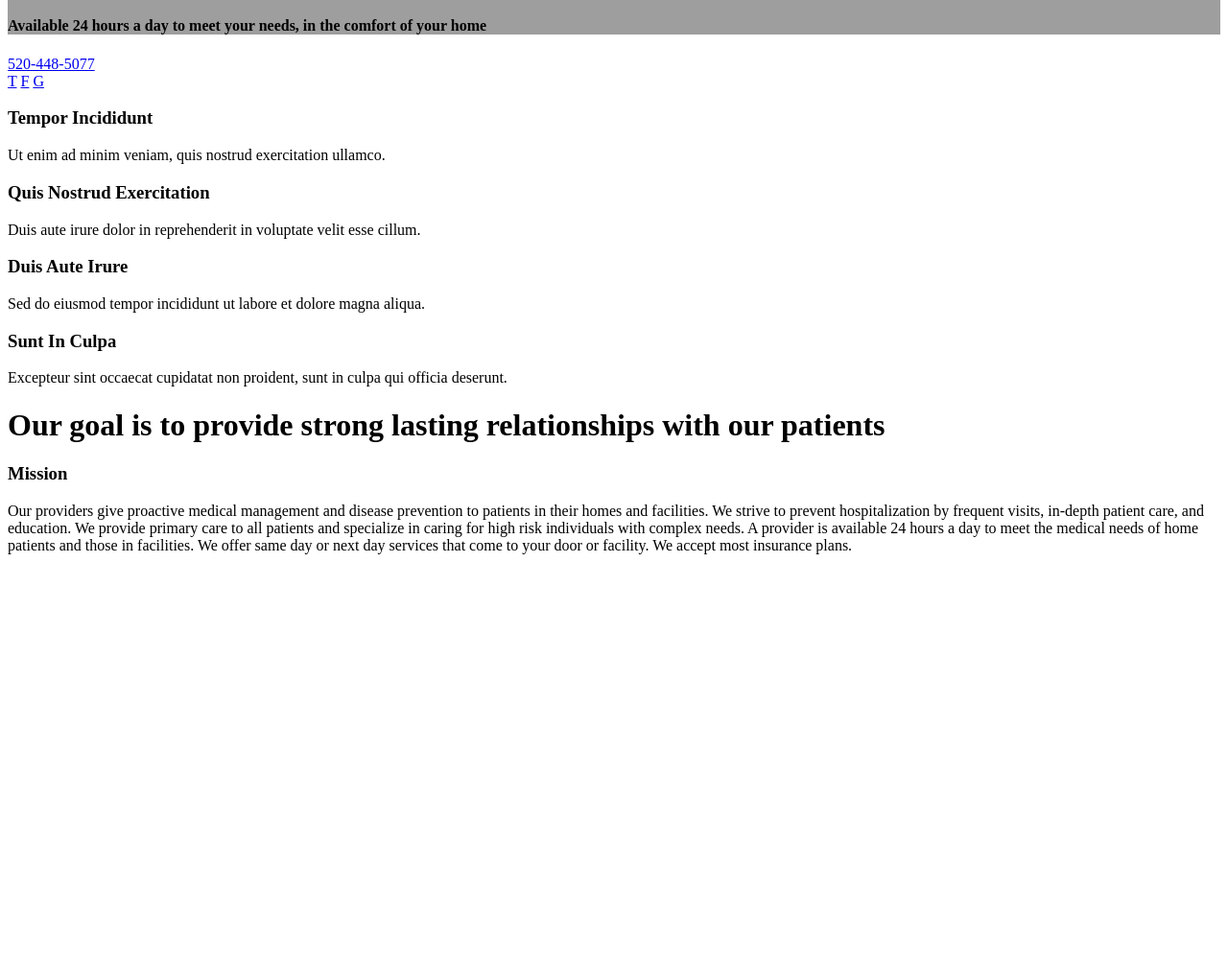
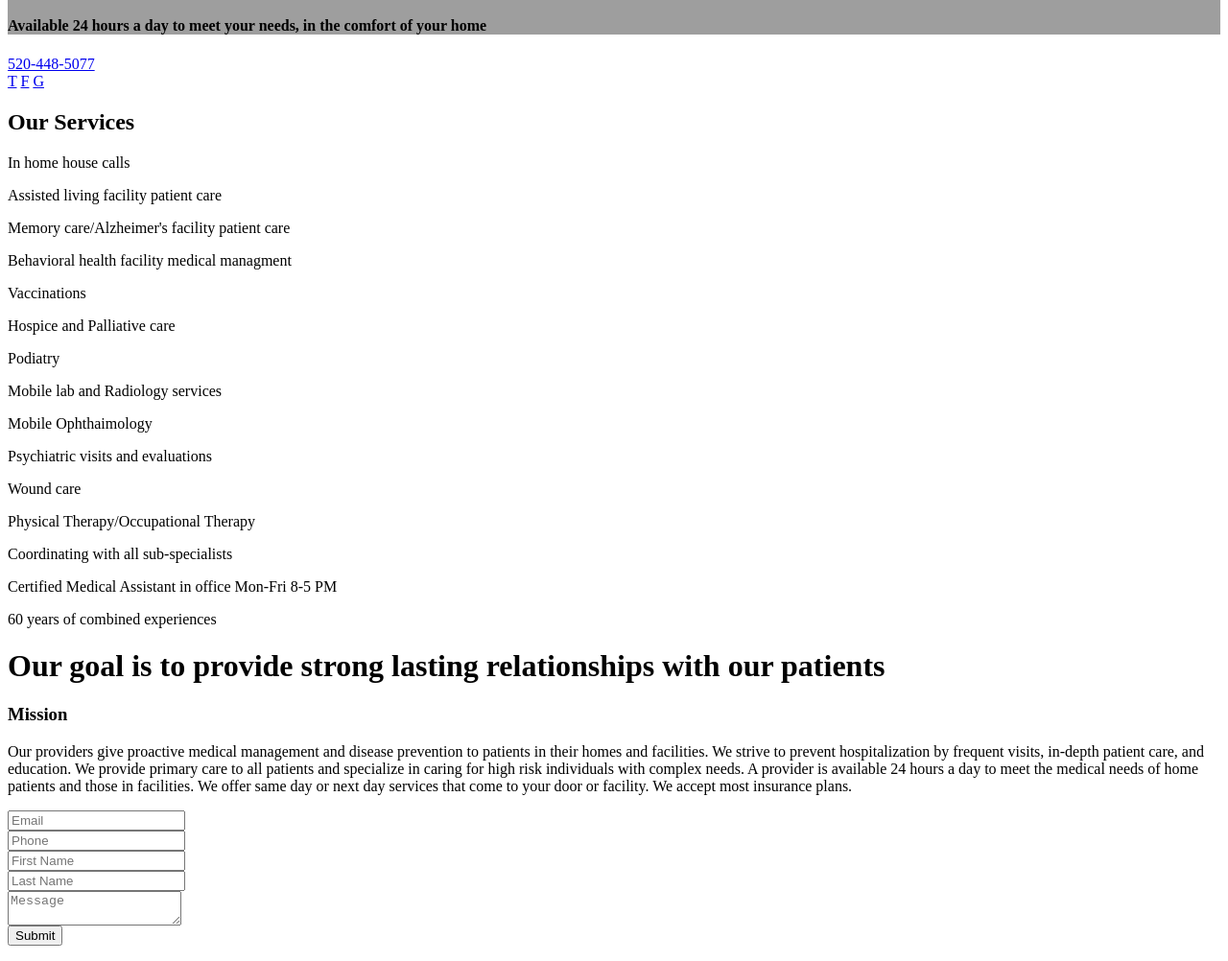
Before and after one commit to WebCab-Design/newcreationhealthcare.com, a website: page src/index.v.html in a window 1280 px wide. Shown: the part 48-1050 px from the top of the page at 96% size. Before the commit the page ends 800 px from the top, so only its background shows below. Drawn offline with Linux system fonts and the light colour scheme; grey boxes are pictures that could not be loaded.

Commit message:
cleaned and added styles, added connect bar dynamic, moved contact form

```diff
--- a/src/index.less
+++ b/src/index.less
@@ -1,15 +1,17 @@
+@gray: #898989;
+@black: #444444;
 @green: #6dbf52;
-@black: #444;
-@gray: #898989;
 @transparent-gray: rgba(137, 137, 137, 0.1);
 
-
-html {
-  box-sizing: border-box;
+html, body {
+	max-width: 100%;
+	overflow-x: hidden;
+	box-sizing: border-box;
 }
 *, *:before, *:after {
 	margin: 0;
 	padding: 0;
+	color: @black;
 	box-sizing: inherit;
 	font-family: sans-serif;
     transition: all 300ms ease;
@@ -17,25 +19,20 @@ html {
     -moz-transition: all 300ms ease;
     -webkit-transition: all 300ms ease;
 }
-
-html, body {
-	max-width: 100%;
-	overflow-x: hidden;
-}
-header {
-	// margin-top: 3rem;
-}
-main {
-}
 h1 {
 	color: @green;
 	font-size: 2.5rem;
-
 }
 h2 {
+	color: @black;
 	font-size: 2rem;
 }
+h3 {
+	color: @black;
+	font-size: 1.5rem;
+}
 h4 {
+	color: @black;
 	font-weight: 100;
 	font-size: 1.2rem;
 }
@@ -60,17 +57,22 @@ hr {
 	border-bottom: solid 1px @green;
 }
 .connect {
+	min-height: 55px;
+}
+.connect-wrap {
 	width: 100%;
-	background-color: @transparent-gray;
+	background-color: whitesmoke;
+	box-shadow: 0 1px 3px rgba(0, 0, 0, 0);
 }
-.connect a {
-
+.connect-wrap.active {
+	top: 0;
+	position: fixed;
+	box-shadow: 0 1px 3px rgba(0, 0, 0, 0.1);
 }
 .media a {
-	color: black;
+	color: @black;
+	padding: 1rem;
 	font-weight: bold;
-	background-color: whitesmoke;
-	padding: 1rem;
 }
 .media a:hover {
 	color: white;
@@ -85,24 +87,15 @@ hr {
 	background: #d94a39;
 }
 .phone {
+	color: @green;
+	margin: 0.5rem;
+	padding: 0.5rem;
 	font-weight: bold;
 	border: 1px solid @green;
-	margin: 0.5rem;
-	padding: 0.5rem;
-	color: @green;
 	&:hover {
+		text-decoration: none;
 		background-color: lighten(@green, 40%);
-		text-decoration: none;
 	}
-}
-.nav-bar {
-	padding: 1rem 0;
-}
-.nav-list-main {
-	background-color: white;
-}
-.nav-list-main.active {
-	box-shadow: 0 3px 3px rgba(0, 0, 0, 0.1);
 }
 .logo {
 	padding: 0.75rem;
@@ -117,13 +110,13 @@ hr {
 	border-radius: 1px;
 	padding: 0.5rem 1rem;
 	display: inline-block;
-	border: solid 1px black;
+	border: solid 1px @black;
 	background-color: transparent;
 }
 .button:hover {
 	color: white;
 	text-decoration: none;
-	background-color: black;
+	background-color: @black;
 }
 .top {
 	padding: 3rem;
@@ -139,9 +132,9 @@ hr {
 .paralax > div {
 	padding-top: 15rem;
 	> div {
+		padding: 1rem;
+		margin-left: 3%;
 		background-color: rgba(0,0,0,0.5);
-		margin-left: 3%;
-		padding: 1rem;
 		h1, h4 {
 			color: white !important;
 			text-align: left;
@@ -153,62 +146,68 @@ hr {
 	padding: 1rem;
 }
 .tiles > div > div {
-	margin: 0.5rem;
-	padding: 3rem;
-	background-color: whitesmoke;
+	margin: 0.25rem;
+	padding: 1.5rem;
+	word-wrap: break-word;
+	background-color: lighten(@green, 40%);
+	box-shadow: 0 3px 3px rgba(0, 0, 0, 0);
+	&:hover {
+		box-shadow: 0 3px 3px rgba(0, 0, 0, 0.1);
+	}
 }
 
 .paragraph {
 	padding: 3rem;
-
-	> div > div {
-		vertical-align: middle;
-	}
+}
+.paragraph > div > div {
+	vertical-align: middle;
 }
 
-// contact
+.services > h2 {
+	margin: 3rem auto;
+	display: block;
+	text-align: center;
+}
+
 .contact {
 	margin: 1rem;
     padding: 1rem;
+}
+.contact textarea {
+	max-width: 100%;
+	transition: none;
 }
 .contact input, .contact textarea {
 	width: 100%;
 	margin: 0.5rem;
 	padding: 0.5rem;
-}
-.contact textarea {
-	max-width: 100%;
-	transition: none;
-	-ms-transition: none;
-	-moz-transition: none;
-	-webkit-transition: none;
+	border-width: 1px;
+	border-color: @black;
 }
 
 .copyright {
 	padding: 1rem;
 	background-color: @black;
-	a {
-		color: white;
-	}
-
+}
+.copright a {
+	color: white;
 }
 
 footer > div:nth-child(1) > div {
 	padding: 3%;
 }
 footer > div:nth-child(1) > div:nth-child(1) {
-	h2 {
-		// color: lighten(@green, 30%);
-		color: white;
-	}
 	text-align: center;
 	background-color: @green;
 	.button {
+		color: white;
 		border: solid 1px white;
-		color: white;
 		&:hover {
 			background-color: lighten(@green, 10%);
 		}
+	}
+	h2 {
+		color: white;
 	}
 }
 footer > div:nth-child(1) > div:nth-child(2) {
--- a/src/index.v.html
+++ b/src/index.v.html
@@ -17,7 +17,9 @@
 		</div> -->
 	</div>
 </div>
+
 <div class="connect">
+	<div class="connect-wrap">
 		<div class="row">
 			<div class="col-xs-6 start-xs">
 				<a class="phone" href="tel:5204485077">520-448-5077</a>
@@ -29,24 +31,57 @@
 			</div>
 		</div>
 	</div>
+</div>
 
+<div class="services">
+	<h2>Our Services</h2>
 	<div class="tiles">
-	<div class="row around-xs">
-		<div class="col-xs-10 col-sm-5 center-xs">
-			<h3>Tempor Incididunt</h3>
-			<p>Ut enim ad minim veniam, quis nostrud exercitation ullamco.</p>
+		<div class="row center-xs">
+			<div class="col-xs-9 col-sm-3 col-md-2">
+				<p>In home house calls</p>
 			</div>
-		<div class="col-xs-10 col-sm-5 center-xs">
-			<h3>Quis Nostrud Exercitation</h3>
-			<p>Duis aute irure dolor in reprehenderit in voluptate velit esse cillum.</p>
+			<div class="col-xs-9 col-sm-3 col-md-2">
+				<p>Assisted living facility patient care</p>
 			</div>
-		<div class="col-xs-10 col-sm-5 center-xs">
-			<h3>Duis Aute Irure</h3>
-			<p>Sed do eiusmod tempor incididunt ut labore et dolore magna aliqua.</p>
+			<div class="col-xs-9 col-sm-3 col-md-2">
+				<p>Memory care/Alzheimer's facility patient care</p>
 			</div>
-		<div class="col-xs-10 col-sm-5 center-xs">
-			<h3>Sunt In Culpa</h3>
-			<p>Excepteur sint occaecat cupidatat non proident, sunt in culpa qui officia deserunt.</p>
+			<div class="col-xs-9 col-sm-3 col-md-2">
+				<p>Behavioral health facility medical managment</p>
+			</div>
+			<div class="col-xs-9 col-sm-3 col-md-2">
+				<p>Vaccinations</p>
+			</div>
+			<div class="col-xs-9 col-sm-3 col-md-2">
+				<p>Hospice and Palliative care</p>
+			</div>
+			<div class="col-xs-9 col-sm-3 col-md-2">
+				<p>Podiatry</p>
+			</div>
+			<div class="col-xs-9 col-sm-3 col-md-2">
+				<p>Mobile lab and Radiology services</p>
+			</div>
+			<div class="col-xs-9 col-sm-3 col-md-2">
+				<p>Mobile Ophthaimology</p>
+			</div>
+			<div class="col-xs-9 col-sm-3 col-md-2">
+				<p>Psychiatric visits and evaluations</p>
+			</div>
+			<div class="col-xs-9 col-sm-3 col-md-2">
+				<p>Wound care</p>
+			</div>
+			<div class="col-xs-9 col-sm-3 col-md-2">
+				<p>Physical Therapy/Occupational Therapy</p>
+			</div>
+			<div class="col-xs-9 col-sm-3 col-md-2">
+				<p>Coordinating with all sub-specialists</p>
+			</div>
+			<div class="col-xs-9 col-sm-3 col-md-2">
+				<p>Certified Medical Assistant in office Mon-Fri 8-5 PM</p>
+			</div>
+			<div class="col-xs-9 col-sm-3 col-md-2">
+				<p>60 years of combined experiences</p>
+			</div>
 		</div>
 	</div>
 </div>
@@ -62,3 +97,32 @@
 		</div>
 	</div>
 </div>
+
+<form class="contact">
+	<div class="row center-xs">
+		<div class="col-xs-10 col-sm-5">
+			<input type="email" name="email" placeholder="Email" required>
+		</div>
+		<div class="col-xs-10 col-sm-5">
+			<input type="tel" name="phone" placeholder="Phone" required>
+		</div>
+	</div>
+	<div class="row center-xs">
+		<div class="col-xs-10 col-sm-5">
+			<input type="text" name="first name" placeholder="First Name" required>
+		</div>
+		<div class="col-xs-10 col-sm-5">
+			<input type="text" name="last name" placeholder="Last Name" required>
+		</div>
+	</div>
+	<div class="row center-xs">
+		<div class="col-xs-10">
+			<textarea name="message" placeholder="Message"></textarea>
+		</div>
+	</div>
+	<div class="row center-xs">
+		<div class="col-xs-10">
+			<button class="button" type="submit">Submit</button>
+		</div>
+	</div>
+</form>
```
Also changed, not shown: src/index.js (+22 -0 lines), src/layout.l.html (+1 -11 lines), _/contact/index.v.html (renamed from src/contact/index.v.html), _/nav-bar.js (renamed from src/assets/nav-bar.js), src/assets/NewCreationLogo.svg (deleted), src/assets/new-creation-logo.svg (added), 6 other files. Lines whose indentation alone changed are shown as unchanged.
